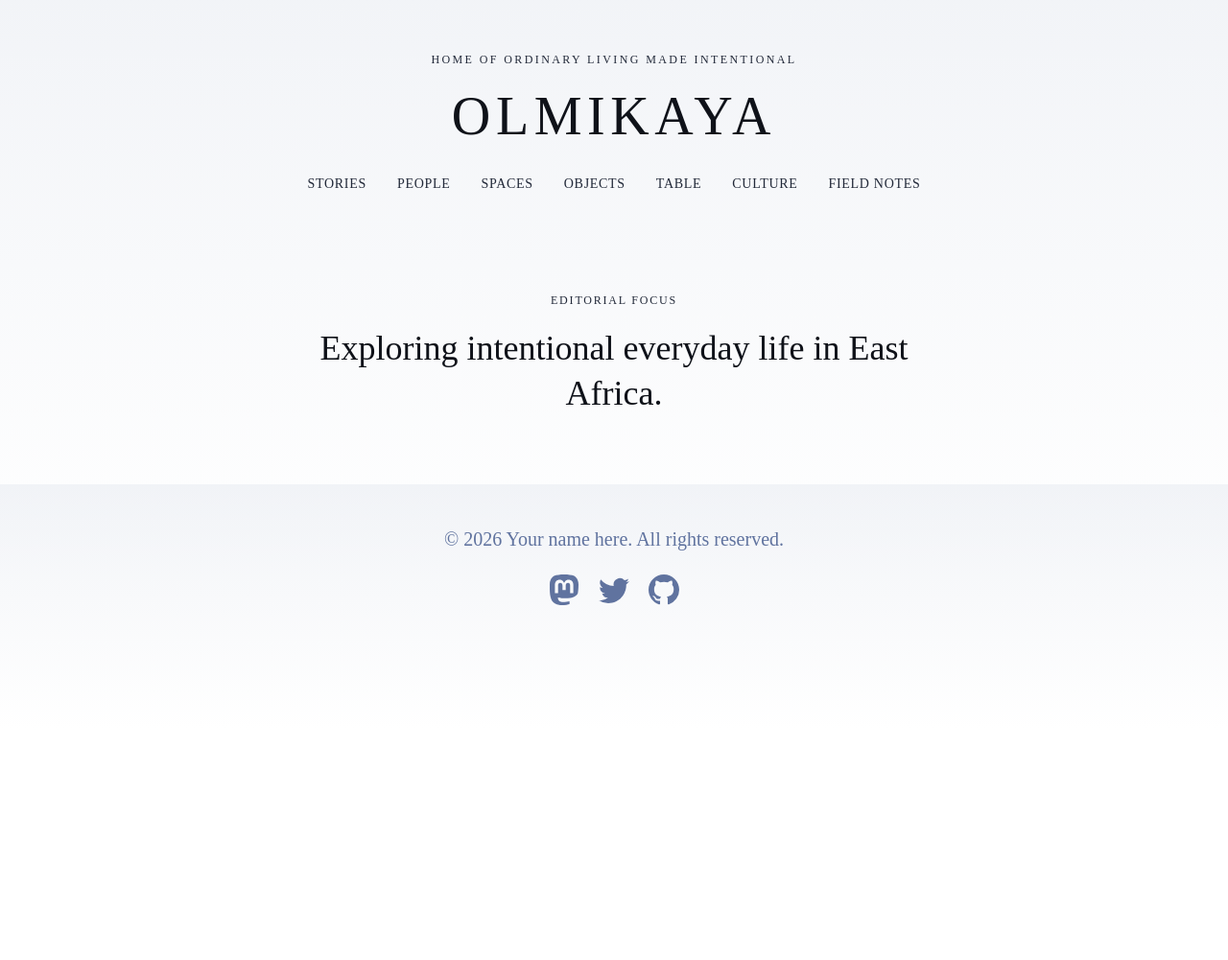
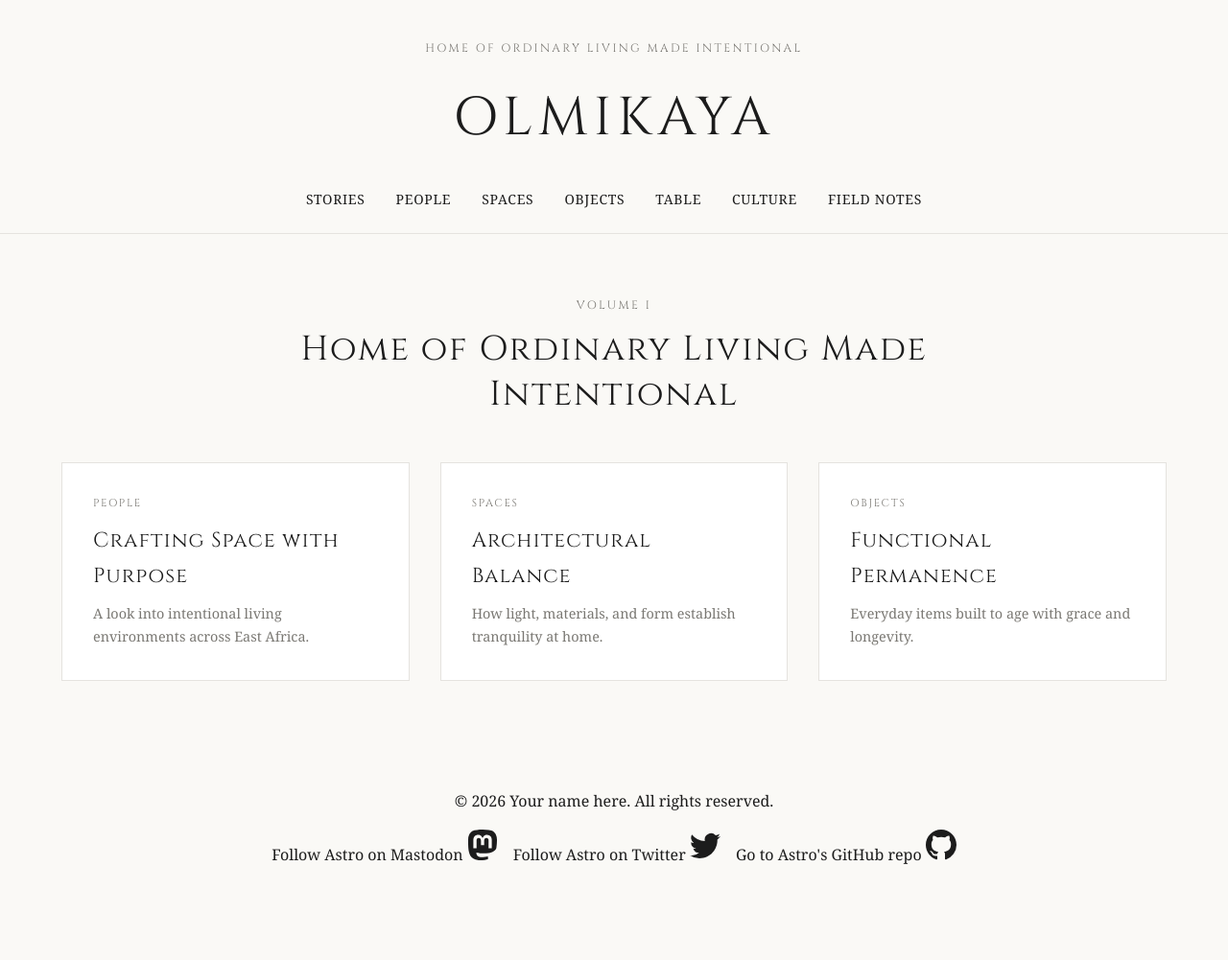
Before and after one commit to Olmikaya/olmikaya, an Astro site: page / in a window 1280 px wide. Shown: the whole page at 96% size. Before the commit the page ends 800 px from the top, so only its background shows below. Built offline with nearby package versions, Linux system fonts and the light colour scheme; Astro itself is replaced by a stand-in of ours; a web font is replaced by a local one.

Commit message:
Apply Olmikaya visual styling and editorial grid layout

```diff
--- a/src/pages/index.astro
+++ b/src/pages/index.astro
@@ -12,39 +12,86 @@ import { SITE_TITLE, SITE_DESCRIPTION } from '../consts';
 	</head>
 	<body>
 		<Header />
-		<main class="editorial-container">
+
+		<main class="container">
 			<section class="hero-teaser">
-				<p class="section-label">Editorial Focus</p>
-				<h2>Exploring intentional everyday life in East Africa.</h2>
+				<p class="section-label">Volume I</p>
+				<h2>Home of Ordinary Living Made Intentional</h2>
+			</section>
+
+			<section class="editorial-grid">
+				<article class="grid-card">
+					<p class="card-category">People</p>
+					<h3>Crafting Space with Purpose</h3>
+					<p class="card-excerpt">A look into intentional living environments across East Africa.</p>
+				</article>
+
+				<article class="grid-card">
+					<p class="card-category">Spaces</p>
+					<h3>Architectural Balance</h3>
+					<p class="card-excerpt">How light, materials, and form establish tranquility at home.</p>
+				</article>
+
+				<article class="grid-card">
+					<p class="card-category">Objects</p>
+					<h3>Functional Permanence</h3>
+					<p class="card-excerpt">Everyday items built to age with grace and longevity.</p>
+				</article>
 			</section>
 		</main>
+
 		<Footer />
 	</body>
 </html>
 
 <style>
-	.editorial-container {
-		max-width: 1200px;
-		margin: 0 auto;
-		padding: 4rem 1.5rem;
-	}
 	.hero-teaser {
 		text-align: center;
+		padding: 4rem 1rem 3rem;
 		max-width: 800px;
 		margin: 0 auto;
 	}
 	.section-label {
 		font-family: var(--font-heading);
 		text-transform: uppercase;
-		letter-spacing: 0.15em;
+		letter-spacing: 0.2em;
 		font-size: 0.75rem;
 		color: var(--color-muted);
-		margin-bottom: 1rem;
+		margin-bottom: 0.75rem;
 	}
 	.hero-teaser h2 {
-		font-family: var(--font-heading);
 		font-size: 2.25rem;
-		font-weight: 400;
 		line-height: 1.3;
 	}
+	.editorial-grid {
+		display: grid;
+		grid-template-columns: repeat(auto-fit, minmax(300px, 1fr));
+		gap: 2rem;
+		padding-bottom: 5rem;
+	}
+	.grid-card {
+		background: var(--color-card-bg);
+		padding: 2rem;
+		border: 1px solid var(--color-border);
+		transition: transform 0.2s ease, box-shadow 0.2s ease;
+	}
+	.grid-card:hover {
+		transform: translateY(-2px);
+	}
+	.card-category {
+		font-family: var(--font-heading);
+		font-size: 0.7rem;
+		text-transform: uppercase;
+		letter-spacing: 0.15em;
+		color: var(--color-muted);
+		margin-bottom: 0.75rem;
+	}
+	.grid-card h3 {
+		font-size: 1.35rem;
+		margin-bottom: 0.5rem;
+	}
+	.card-excerpt {
+		font-size: 0.9rem;
+		color: var(--color-muted);
+	}
 </style>
--- a/src/styles/global.css
+++ b/src/styles/global.css
@@ -1,141 +1,49 @@
-/*
-  The CSS in this style tag is based off of Bear Blog's default CSS.
-  https://github.com/HermanMartinus/bearblog/blob/297026a877bc2ab2b3bdfbd6b9f7961c350917dd/templates/styles/blog/default.css
-  License MIT: https://github.com/HermanMartinus/bearblog/blob/master/LICENSE.md
- */
+@import url('https://fonts.googleapis.com/css2?family=Ovo&family=Cinzel:wght@400;500;600&display=swap');
 
 :root {
-	--accent: #2337ff;
-	--accent-dark: #000d8a;
-	--black: 15, 18, 25;
-	--gray: 96, 115, 159;
-	--gray-light: 229, 233, 240;
-	--gray-dark: 34, 41, 57;
-	--gray-gradient: rgba(var(--gray-light), 50%), #fff;
-	--box-shadow:
-		0 2px 6px rgba(var(--gray), 25%), 0 8px 24px rgba(var(--gray), 33%),
-		0 16px 32px rgba(var(--gray), 33%);
-}
-body {
-	font-family: var(--font-atkinson);
-	margin: 0;
-	padding: 0;
-	text-align: left;
-	background: linear-gradient(var(--gray-gradient)) no-repeat;
-	background-size: 100% 600px;
-	word-wrap: break-word;
-	overflow-wrap: break-word;
-	color: rgb(var(--gray-dark));
-	font-size: 20px;
-	line-height: 1.7;
-}
-main {
-	width: 720px;
-	max-width: calc(100% - 2em);
-	margin: auto;
-	padding: 3em 1em;
-}
-h1,
-h2,
-h3,
-h4,
-h5,
-h6 {
-	margin: 0 0 0.5rem 0;
-	color: rgb(var(--black));
-	line-height: 1.2;
-}
-h1 {
-	font-size: 3.052em;
-}
-h2 {
-	font-size: 2.441em;
-}
-h3 {
-	font-size: 1.953em;
-}
-h4 {
-	font-size: 1.563em;
-}
-h5 {
-	font-size: 1.25em;
-}
-strong,
-b {
-	font-weight: 700;
-}
-a {
-	color: var(--accent);
-}
-a:hover {
-	color: var(--accent);
-}
-p {
-	margin-bottom: 1em;
-}
-.prose p {
-	margin-bottom: 2em;
-}
-textarea {
-	width: 100%;
-	font-size: 16px;
-}
-input {
-	font-size: 16px;
-}
-table {
-	width: 100%;
-}
-img {
-	max-width: 100%;
-	height: auto;
-	border-radius: 8px;
-}
-code {
-	padding: 2px 5px;
-	background-color: rgb(var(--gray-light));
-	border-radius: 2px;
-}
-pre {
-	padding: 1.5em;
-	border-radius: 8px;
-}
-pre > code {
-	all: unset;
-}
-blockquote {
-	border-left: 4px solid var(--accent);
-	padding: 0 0 0 20px;
-	margin: 0;
-	font-size: 1.333em;
-}
-hr {
-	border: none;
-	border-top: 1px solid rgb(var(--gray-light));
-}
-@media (max-width: 720px) {
-	body {
-		font-size: 18px;
-	}
-	main {
-		padding: 1em;
-	}
+  /* Olmikaya Color Palette */
+  --color-bg: #FAF9F6;          /* Off-white / Warm Linen background */
+  --color-text: #1C1C1C;        /* Deep Charcoal text */
+  --color-accent: #33322E;      /* Soft Off-Black accent */
+  --color-muted: #7A7873;       /* Muted Warm Grey */
+  --color-border: #E5E3DF;      /* Light Subtle Border */
+  --color-card-bg: #FFFFFF;     /* Pure White Card Accent */
+
+  /* Editorial Typography Defaults */
+  --font-heading: 'The Seasons', 'Cinzel', 'Ovo', serif;
+  --font-body: 'Ovo', Georgia, serif;
 }
 
-.sr-only {
-	border: 0;
-	padding: 0;
-	margin: 0;
-	position: absolute !important;
-	height: 1px;
-	width: 1px;
-	overflow: hidden;
-	/* IE6, IE7 - a 0 height clip, off to the bottom right of the visible 1px box */
-	clip: rect(1px 1px 1px 1px);
-	/* maybe deprecated but we need to support legacy browsers */
-	clip: rect(1px, 1px, 1px, 1px);
-	/* modern browsers, clip-path works inwards from each corner */
-	clip-path: inset(50%);
-	/* added line to stop words getting smushed together (as they go onto separate lines and some screen readers do not understand line feeds as a space */
-	white-space: nowrap;
+* {
+  box-sizing: border-box;
+  margin: 0;
+  padding: 0;
 }
+
+body {
+  background-color: var(--color-bg);
+  color: var(--color-text);
+  font-family: var(--font-body);
+  line-height: 1.7;
+  -webkit-font-smoothing: antialiased;
+}
+
+/* Typography Hierarchy */
+h1, h2, h3, h4 {
+  font-family: var(--font-heading);
+  font-weight: 400;
+  color: var(--color-text);
+  letter-spacing: 0.05em;
+}
+
+p {
+  color: var(--color-text);
+  font-size: 1rem;
+}
+
+/* Common Layout Wrappers */
+.container {
+  max-width: 1200px;
+  margin: 0 auto;
+  padding: 0 1.5rem;
+}
```
